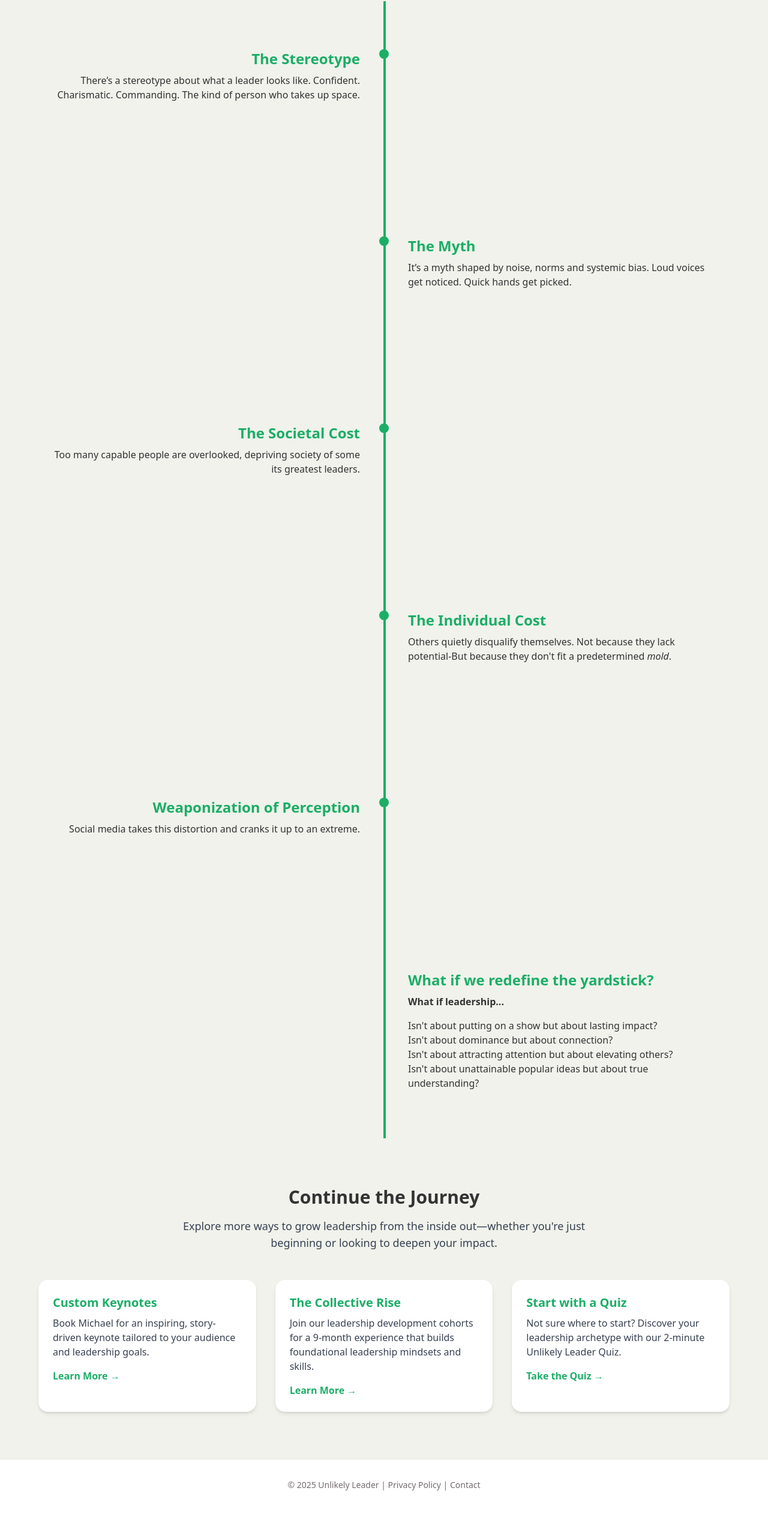
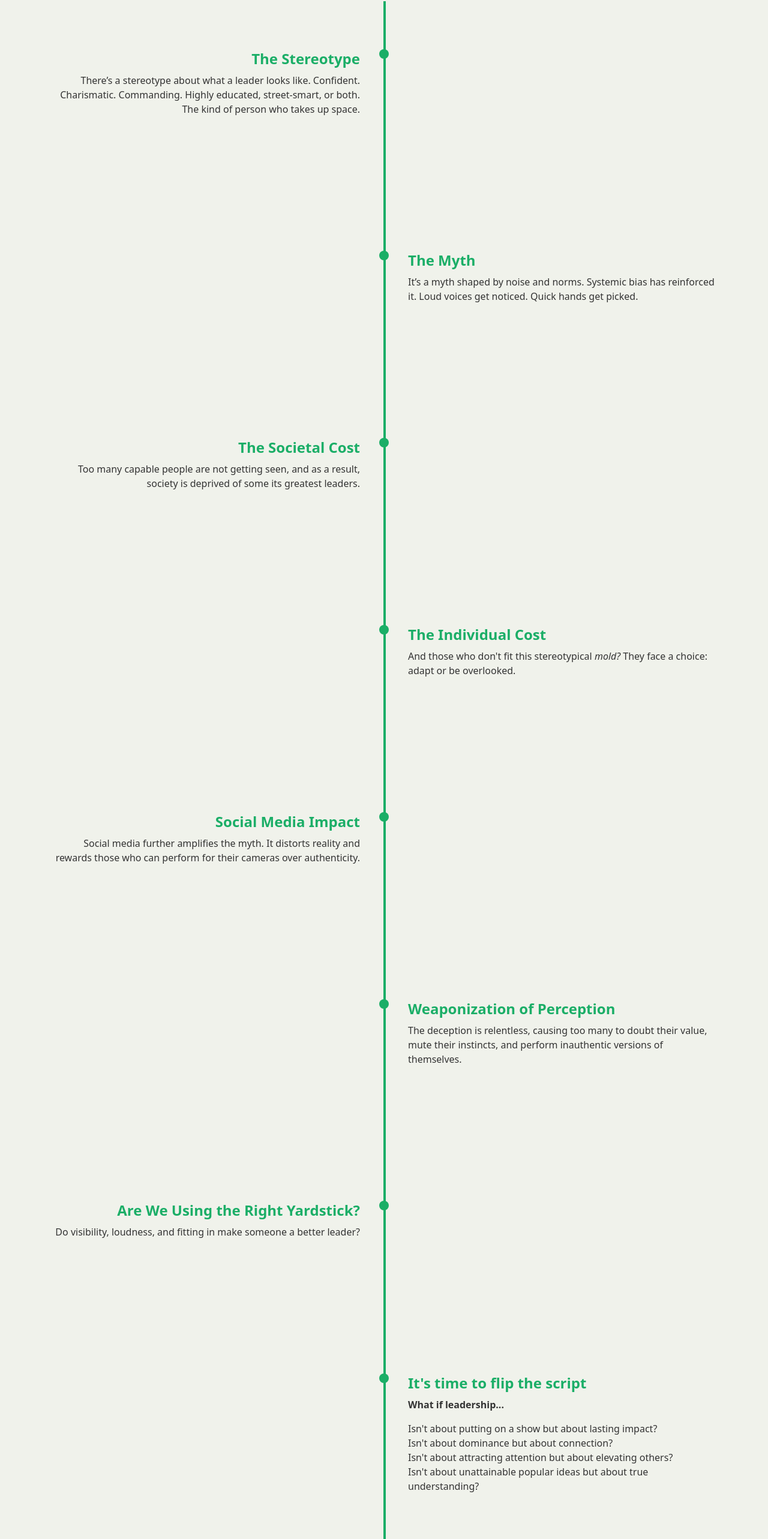
Before and after one commit to dowlingmi01/unlikelyleader, a Next.js app: page / in a window 1280 px wide. Shown: the part 1419-3985 px from the top of the page at 60% size. Before the commit the page ends 3937 px from the top, so only its background shows below. Built offline with nearby package versions, Linux system fonts and the light colour scheme.

Commit message:
updated home page styling

```diff
--- a/pages/index.tsx
+++ b/pages/index.tsx
@@ -89,61 +89,84 @@ export default function Home() {
             <div className="relative flex items-start">
               <div className="w-1/2 pr-10 px-6 text-right hidden md:block">
                 <h3 className="text-2xl font-bold text-[#1bae67]">The Stereotype</h3>
-                <p className="mt-2 text-[#333]">There’s a stereotype about what a leader looks like. Confident. Charismatic. Commanding. The kind of person who takes up space.</p>
+                <p className="mt-2 text-[#333]">There’s a stereotype about what a leader looks like. Confident. Charismatic. Commanding. Highly educated, street-smart, or both. The kind of person who takes up space.</p>
               </div>
               <div className="absolute left-1/2 transform -translate-x-1/2 w-4 h-4 bg-[#1bae67] rounded-full z-10"></div>
               <div className="w-1/2 pl-10 px-6 md:hidden">
                 <h3 className="text-2xl font-bold text-[#1bae67]">The Stereotype</h3>
-                <p className="mt-2 text-[#333]">There’s a stereotype about what a leader looks like. Confident. Charismatic. Commanding. The kind of person who takes up space.</p>
+                <p className="mt-2 text-[#333]">There’s a stereotype about what a leader looks like. Confident. Charismatic. Commanding. Highly educated, street-smart, or both. The kind of person who takes up space.</p>
               </div>
             </div>
             <div className="relative flex items-start flex-row-reverse">
               <div className="w-1/2 pl-10 px-6 text-left hidden md:block">
                 <h3 className="text-2xl font-bold text-[#1bae67]">The Myth</h3>
-                <p className="mt-2 text-[#333]">It’s a myth shaped by noise, norms and systemic bias. Loud voices get noticed. Quick hands get picked.</p>
+                <p className="mt-2 text-[#333]">It’s a myth shaped by noise and norms. Systemic bias has reinforced it. Loud voices get noticed. Quick hands get picked.</p>
               </div>
               <div className="absolute left-1/2 transform -translate-x-1/2 w-4 h-4 bg-[#1bae67] rounded-full z-10"></div>
               <div className="w-1/2 pr-10 md:hidden">
                 <h3 className="text-2xl font-bold text-[#1bae67]">The Myth</h3>
-                <p className="mt-2 text-[#333]">It’s a myth shaped by noise, norms and systemic bias. Loud voices get noticed. Quick hands get picked.</p>
+                <p className="mt-2 text-[#333]">It’s a myth shaped by noise and norms. Systemic bias has reinforced it. Loud voices get noticed. Quick hands get picked.</p>
               </div>
             </div>
             <div className="relative flex items-start">
               <div className="w-1/2 pr-10 px-6 text-right hidden md:block">
                 <h3 className="text-2xl font-bold text-[#1bae67]">The Societal Cost</h3>
-                <p className="mt-2 text-[#333]">Too many capable people are overlooked, depriving society of some its greatest leaders.</p>
+                <p className="mt-2 text-[#333]">Too many capable people are not getting seen, and as a result, society is deprived of some its greatest leaders.</p>
               </div>
               <div className="absolute left-1/2 transform -translate-x-1/2 w-4 h-4 bg-[#1bae67] rounded-full z-10"></div>
               <div className="w-1/2 pl-10 md:hidden">
                 <h3 className="text-2xl font-bold text-[#1bae67]">The Societal Cost</h3>
-                <p className="mt-2 text-[#333]">Too many capable people are overlooked, depriving society of some its greatest leaders.</p>
+                <p className="mt-2 text-[#333]">Too many capable people are not getting seen, and as a result, society is deprived of some its greatest leaders.</p>
               </div>
             </div>
             <div className="relative flex items-start flex-row-reverse">
               <div className="w-1/2 pl-10 px-6 text-left hidden md:block">
                 <h3 className="text-2xl font-bold text-[#1bae67]">The Individual Cost</h3>
-                <p className="mt-2 text-[#333]">Others quietly disqualify themselves. Not because they lack potential-But because they don't fit a predetermined <em>mold</em>.</p>
+                <p className="mt-2 text-[#333]">And those who don't fit this stereotypical <em>mold?</em> They face a choice: adapt or be overlooked.</p>
               </div>
               <div className="absolute left-1/2 transform -translate-x-1/2 w-4 h-4 bg-[#1bae67] rounded-full z-10"></div>
               <div className="w-1/2 pr-10 md:hidden">
                 <h3 className="text-2xl font-bold text-[#1bae67]">The Individual Cost</h3>
-                <p className="mt-2 text-[#333]">Others quietly disqualify themselves. Not because they lack potential-But because they don't fit a predetermined <em>mold</em>.</p>
+                <p className="mt-2 text-[#333]">And those who don't fit this stereotypical <em>mold?</em> They face a choice: adapt or be overlooked.</p>
               </div>
             </div>
             <div className="relative flex items-start">
               <div className="w-1/2 pr-10 px-6 text-right hidden md:block">
-                <h3 className="text-2xl font-bold text-[#1bae67]">Weaponization of Perception</h3>
-                <p className="mt-2 text-[#333]">Social media takes this distortion and cranks it up to an extreme.</p>
+                <h3 className="text-2xl font-bold text-[#1bae67]">Social Media Impact</h3>
+                <p className="mt-2 text-[#333]">Social media further amplifies the myth. It distorts reality and rewards those who can perform for their cameras over authenticity.</p>
               </div>
               <div className="absolute left-1/2 transform -translate-x-1/2 w-4 h-4 bg-[#1bae67] rounded-full z-10"></div>
               <div className="w-1/2 pl-10 md:hidden">
-                <h3 className="text-2xl font-bold text-[#1bae67]">Weaponization of Perception</h3>
-                <p className="mt-2 text-[#333]">Social media takes this distortion and cranks it up to an extreme.</p>
+                <h3 className="text-2xl font-bold text-[#1bae67]">Social Media Impact</h3>
+                <p className="mt-2 text-[#333]">Social media further amplifies the myth. It distorts reality and rewards those who can perform for their cameras over authenticity.</p>
               </div>
             </div>
             <div className="relative flex items-start flex-row-reverse">
               <div className="w-1/2 pl-10 px-6 text-left hidden md:block">
-                <h3 className="text-2xl font-bold text-[#1bae67]">What if we redefine the yardstick?</h3>
+                <h3 className="text-2xl font-bold text-[#1bae67]">Weaponization of Perception</h3>
+                <p className="mt-2 text-[#333]">The deception is relentless, causing too many to doubt their value, mute their instincts, and perform inauthentic versions of themselves.</p>
+              </div>
+              <div className="absolute left-1/2 transform -translate-x-1/2 w-4 h-4 bg-[#1bae67] rounded-full z-10"></div>
+              <div className="w-1/2 pr-10 md:hidden">
+                <h3 className="text-2xl font-bold text-[#1bae67]">Weaponization of Perception</h3>
+                <p className="mt-2 text-[#333]">The deception is relentless, causing too many to doubt their value, mute their instincts, and perform inauthentic versions of themselves.</p>
+              </div>
+            </div>
+            <div className="relative flex items-start">
+              <div className="w-1/2 pr-10 px-6 text-right hidden md:block">
+                <h3 className="text-2xl font-bold text-[#1bae67]">Are We Using the Right Yardstick?</h3>
+                <p className="mt-2 text-[#333]">Do visibility, loudness, and fitting in make someone a better leader?</p>
+              </div>
+              <div className="absolute left-1/2 transform -translate-x-1/2 w-4 h-4 bg-[#1bae67] rounded-full z-10"></div>
+              <div className="w-1/2 pl-10 md:hidden">
+                <h3 className="text-2xl font-bold text-[#1bae67]">Are We Using the Right Yardstick?</h3>
+                <p className="mt-2 text-[#333]">Do visibility, loudness, and fitting in make someone a better leader?</p>
+              </div>
+            </div>
+            <div className="relative flex items-start flex-row-reverse">
+              <div className="absolute left-1/2 transform -translate-x-1/2 w-4 h-4 bg-[#1bae67] rounded-full z-10"></div>
+              <div className="w-1/2 pl-10 px-6 text-left hidden md:block">
+                <h3 className="text-2xl font-bold text-[#1bae67]">It's time to flip the script</h3>
                 <p className="mt-2 text-[#333] font-bold">What if leadership... </p>
                 <ul className="mt-4 space-y-0 list-none">
                   <li className="text-[#333]">Isn't about putting on a show but about lasting impact?</li>
@@ -155,6 +178,18 @@ export default function Home() {
             </div>
           </div>
         </section>
+    <section className="bg-[#F0F2EB] py-10 px-6">
+      <div className="max-w-6xl mx-auto text-center mb-12">
+        <h2 className="text-3xl font-bold text-[#1bae67] mb-4">
+          There is a better way
+        </h2>
+        <p className="text-lg text-gray-700 max-w-2xl mx-auto">
+          With the right mindset and tools, those who’ve been overlooked or underestimated can rise—and not just lead, but lead well.
+        </p>
+      </div>
+    </section>
+    <hr className="border-t-2 border-[#1bae67] w-24 mx-auto my-12" />
+
     {/* EXPANDED BOTTOM SECTION WITH CARDS */}
     <section className="bg-[#F0F2EB] py-20 px-6">
       <div className="max-w-6xl mx-auto text-center mb-12">
```
